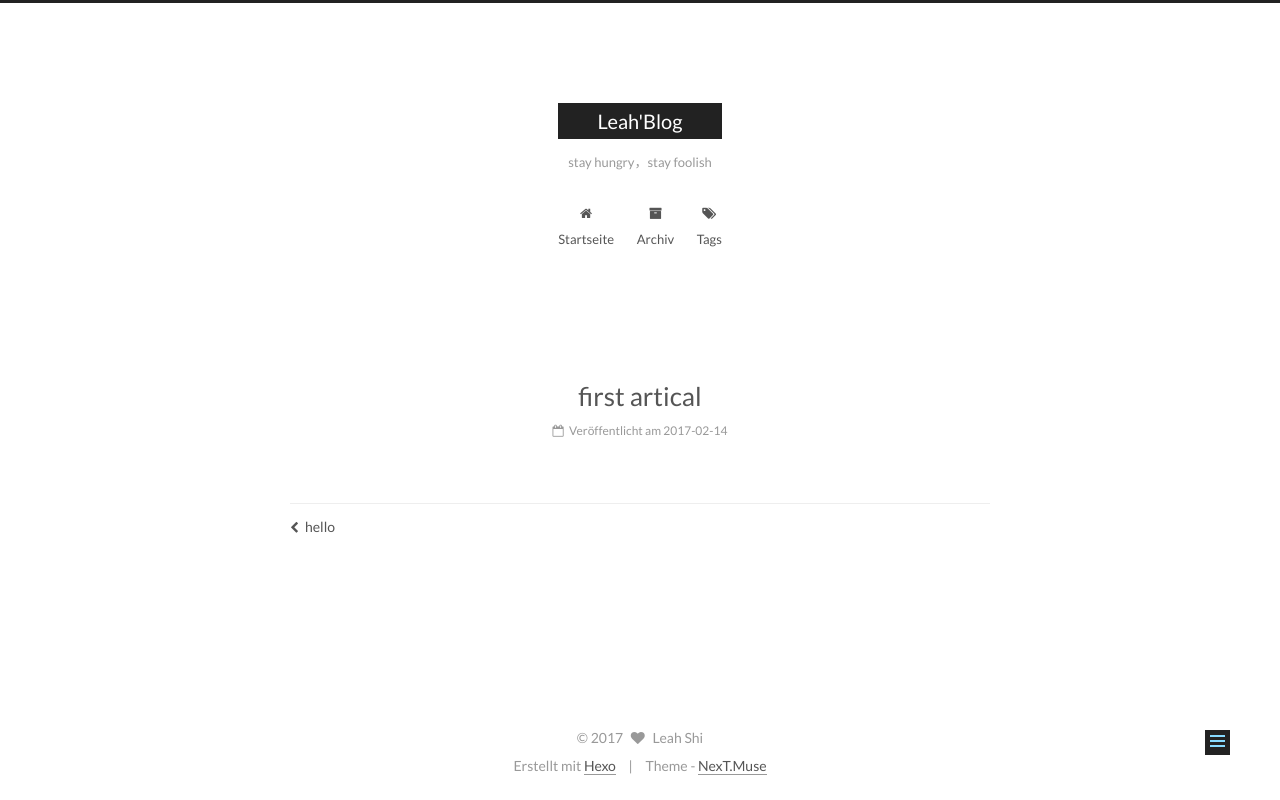
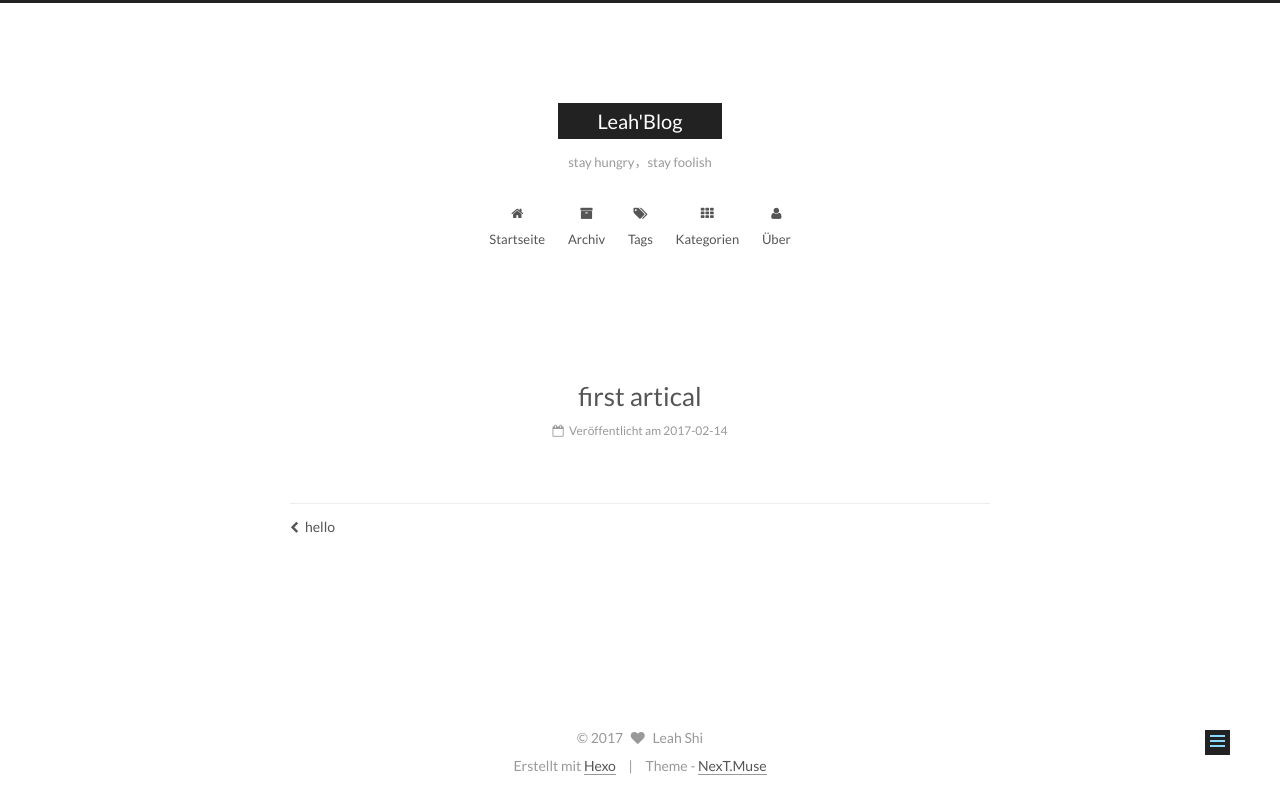
Before and after one commit to LeahShi/LeahShi, a plain HTML site: page 2017/02/14/first-artical/index.html in a window 1280 px wide. Drawn offline with Linux system fonts and the light colour scheme.

Commit message:
Site updated: 2017-02-14 15:21:32

```diff
--- a/2017/02/14/first-artical/index.html
+++ b/2017/02/14/first-artical/index.html
@@ -71,7 +71,7 @@
 <link href="/css/main.css?v=5.1.0" rel="stylesheet" type="text/css" />
 
 
-  <meta name="keywords" content="Hexo, NexT" />
+  <meta name="keywords" content="石璐,blog,LeahShi" />
 
 
 
@@ -215,6 +215,26 @@
               <i class="menu-item-icon fa fa-fw fa-tags"></i> <br />
 
             Tags
+          </a>
+        </li>
+
+
+        <li class="menu-item menu-item-categories">
+          <a href="/categories" rel="section">
+
+              <i class="menu-item-icon fa fa-fw fa-th"></i> <br />
+
+            Kategorien
+          </a>
+        </li>
+
+
+        <li class="menu-item menu-item-about">
+          <a href="/about" rel="section">
+
+              <i class="menu-item-icon fa fa-fw fa-user"></i> <br />
+
+            Über
           </a>
         </li>
 
@@ -429,10 +449,10 @@
 
 
             <div class="site-state-item site-state-categories">
-
+              <a href="/categories">
                 <span class="site-state-item-count">2</span>
                 <span class="site-state-item-name">Kategorien</span>
-
+              </a>
             </div>
 
 
```
Also changed, not shown: 2017/02/14/hello-world/index.html (+23 -3 lines), 2017/02/14/hello/index.html (+22 -2 lines), archives/2017/02/index.html (+23 -3 lines), archives/2017/index.html (+23 -3 lines), archives/index.html (+23 -3 lines), categories/日志/index.html (+23 -3 lines), categories/日志/二级目录/index.html (+23 -3 lines), index.html (+23 -3 lines), tags/hello/index.html (+23 -3 lines).
